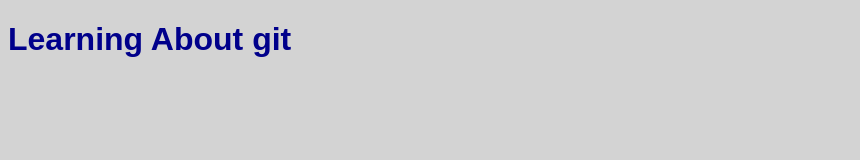
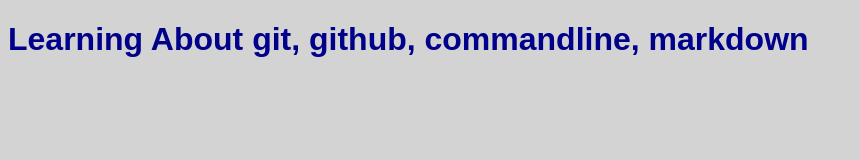
Before and after one commit to Emmanuelems3/blog, a plain HTML site: page index.html in a window 1280 px wide. Shown: the whole page, without its empty margins (0-860 px from the left). Drawn offline with Linux system fonts and the light colour scheme.

Commit message:
update h1 in index.html

```diff
--- a/index.html
+++ b/index.html
@@ -8,6 +8,7 @@
     <link rel="stylesheet" href="./css/styles.css">
 </head>
 <body>
-    <h1>Learning About git</h1>
+    <h1>Learning About git, github, commandline, markdown</h1>
+
 </body>
 </html>
```
